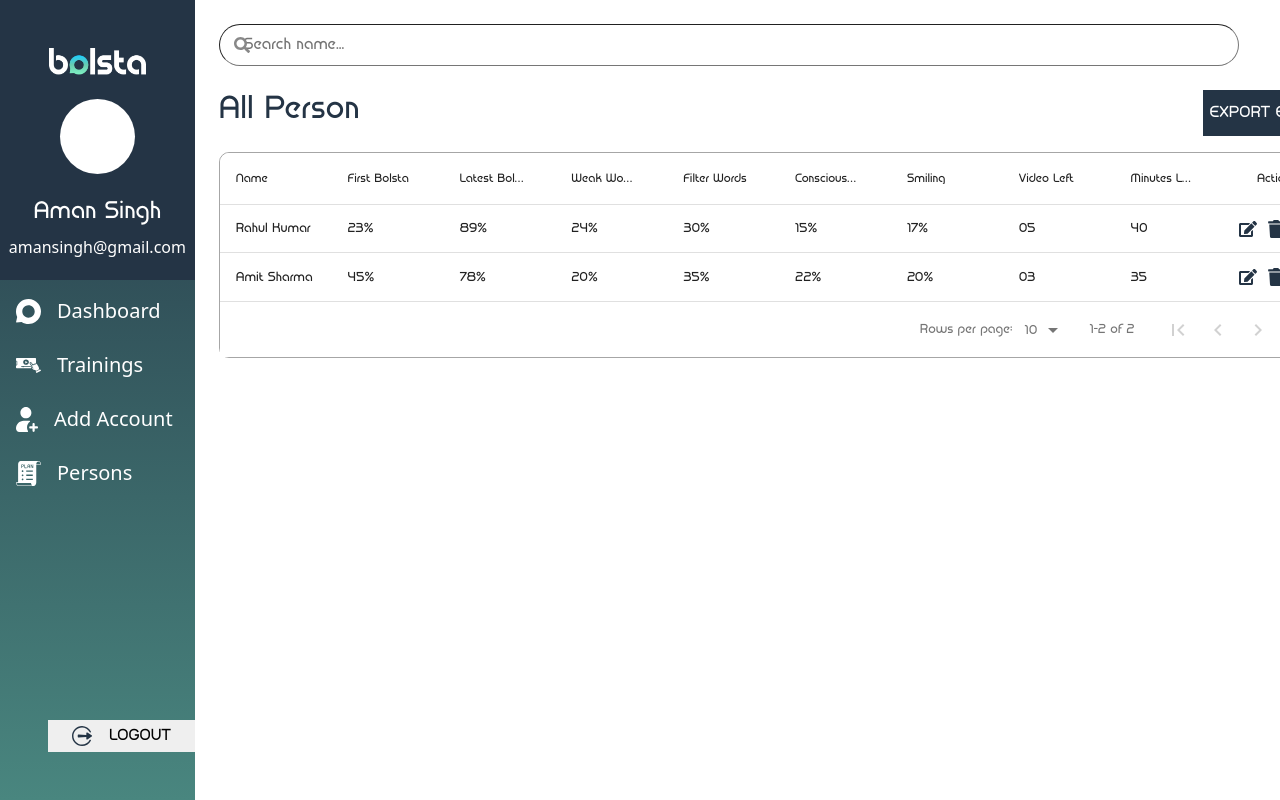
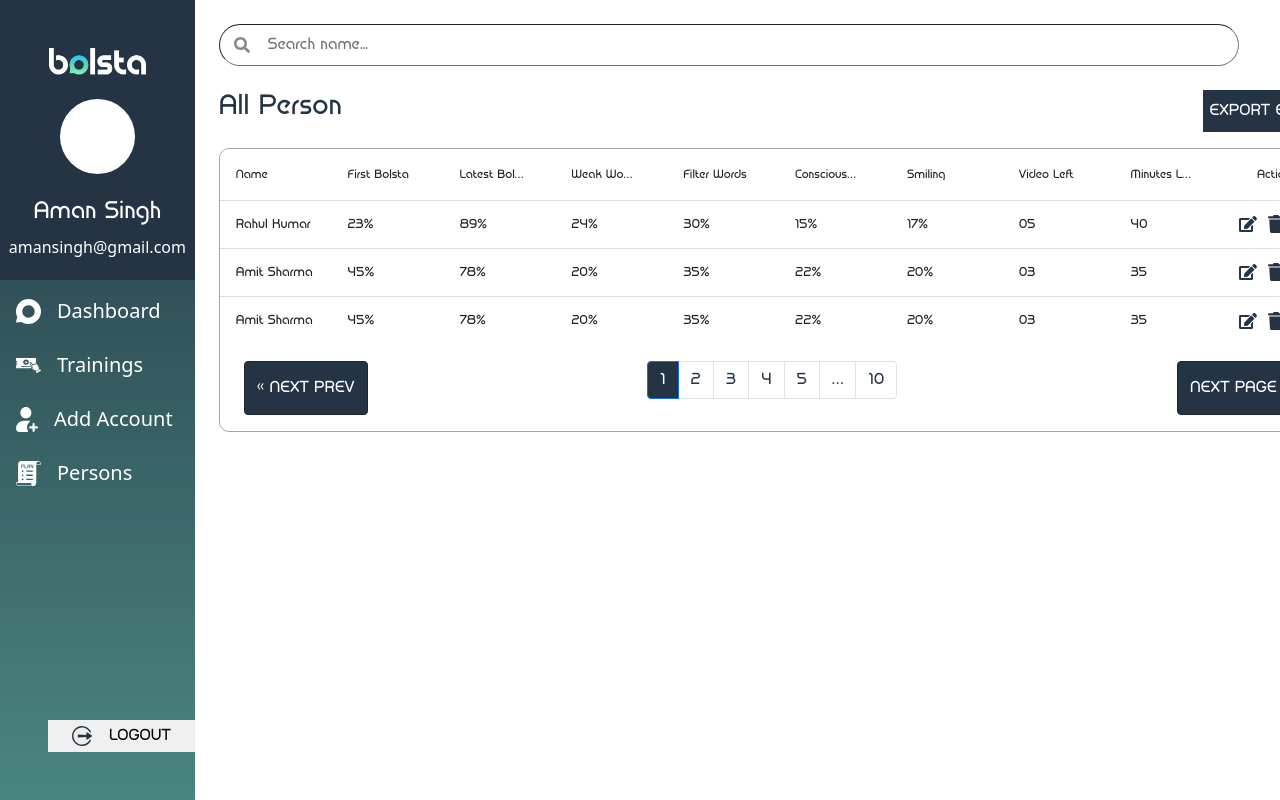
Before and after one commit to karansahu07/bolsta3_frontend, a React (Create React App) app: page / in a window 1280 px wide. Shown: the top 800 px of the page. Built offline with nearby package versions, Linux system fonts and the light colour scheme.

Commit message:
small changes in pagination

```diff
--- a/src/components/Pagination.js
+++ b/src/components/Pagination.js
@@ -1,6 +1,7 @@
 import * as React from 'react';
 import usePagination from '@mui/material/usePagination';
 import { styled } from '@mui/material/styles';
+import { Button, Pagination } from "react-bootstrap";
 
 const List = styled('ul')({
   listStyle: 'none',
@@ -15,36 +16,49 @@ export default function UsePagination() {
   });
 
   return (
-    <nav>
-      <List>
-        {items.map(({ page, type, selected, ...item }, index) => {
-          let children = null;
+    // <nav className='d-flex justify-content-evenly'>
+    //   <List>
+    //     {items.map(({ page, type, selected, ...item }, index) => {
+    //       let children = null;
 
-          if (type === 'start-ellipsis' || type === 'end-ellipsis') {
-            children = '…';
-          } else if (type === 'page') {
-            children = (
-              <button
-                type="button"
-                style={{
-                  fontWeight: selected ? 'bold' : undefined,
-                }}
-                {...item}
-              >
-                {page}
-              </button>
-            );
-          } else {
-            children = (
-              <button type="button" {...item}>
-                {type}
-              </button>
-            );
-          }
+    //       if (type === 'start-ellipsis' || type === 'end-ellipsis') {
+    //         children = '…';
+    //       } else if (type === 'page') {
+    //         children = (
+    //           <button
+    //             type="button"
+    //             style={{
+    //               fontWeight: selected ? 'bold' : undefined,
+    //             }}
+    //             {...item}
+    //           >
+    //             {page}
+    //           </button>
+    //         );
+    //       } else {
+    //         children = (
+    //           <button type="button" {...item}>
+    //             {type}
+    //           </button>
+    //         );
+    //       }
 
-          return <li key={index}>{children}</li>;
-        })}
-      </List>
-    </nav>
+    //       return <li key={index}>{children}</li>;
+    //     })}
+    //   </List>
+    // </nav>
+    <div className="d-flex justify-content-between mt-3 mb-3">
+    <Button variant="dark" className='ms-4' style={{ background: "#243445" }}>&laquo; NEXT PREV</Button>
+    <Pagination>
+      <Pagination.Item active style={{ background:'#243445'  }}>{1}</Pagination.Item>
+      <Pagination.Item>{2}</Pagination.Item>
+      <Pagination.Item>{3}</Pagination.Item>
+      <Pagination.Item>{4}</Pagination.Item>
+      <Pagination.Item>{5}</Pagination.Item>
+      <Pagination.Ellipsis />
+      <Pagination.Item>{10}</Pagination.Item>
+    </Pagination>
+    <Button variant="dark" className='me-4' style={{ background: "#243445" }}>NEXT PAGE &raquo;</Button>
+  </div>
   );
 }
--- a/src/pages/admin/persondetail/PersonDetail.js
+++ b/src/pages/admin/persondetail/PersonDetail.js
@@ -3,6 +3,7 @@ import DataTable from "react-data-table-component";
 import { FaEdit, FaTrash, FaEye, FaSearch } from "react-icons/fa";
 import './PersonDetail.css';
 import * as XLSX from "xlsx";
+import UsePagination from "../../../components/Pagination"
 
 const PersonDetail = () => {
   const [filterText, setFilterText] = useState("");
@@ -24,6 +25,18 @@ const PersonDetail = () => {
     },
     {
       id: 2,
+      name: "Amit Sharma",
+      firstBolsta: "45%",
+      latestBolsta: "78%",
+      weakWords: "20%",
+      filterWords: "35%",
+      consciousScore: "22%",
+      smiling: "20%",
+      videoLeft: "03",
+      minutesLeft: "35",
+    },
+    {
+      id: 3,
       name: "Amit Sharma",
       firstBolsta: "45%",
       latestBolsta: "78%",
@@ -92,7 +105,7 @@ const PersonDetail = () => {
             <input
               type="text"
               placeholder="Search name..."
-              className="search-input rounded-pill border-1 ps-4 p-2"
+              className="search-input rounded-pill border-1 ps-5 p-2"
               style={{ width: '100%', paddingLeft: '2.5rem!important', paddingRight: '40px' }}
               value={filterText}
               onChange={(e) => setFilterText(e.target.value)}
@@ -103,7 +116,7 @@ const PersonDetail = () => {
           </div>
 
           <div className="custom-container d-flex justify-content-between mt-4 mb-3">
-            <h2 style={{ color: "#243445" }}>All Person</h2>
+            <h3 style={{ color: "#243445" }}>All Person</h3>
             <button className="export-btn border-0 text-white" style={{ background: "#243445" }} onClick={exportToExcel}>
               EXPORT EXCEL
             </button>
@@ -113,9 +126,10 @@ const PersonDetail = () => {
             <DataTable
               columns={columns}
               data={filteredData}
-              pagination
+              pagination={false}
               highlightOnHover
             />
+            <UsePagination />
           </div>
 
           {showPopup && selectedRow && (
```
Also changed, not shown: 1 other file (tests, documents, lock files or other folders).
